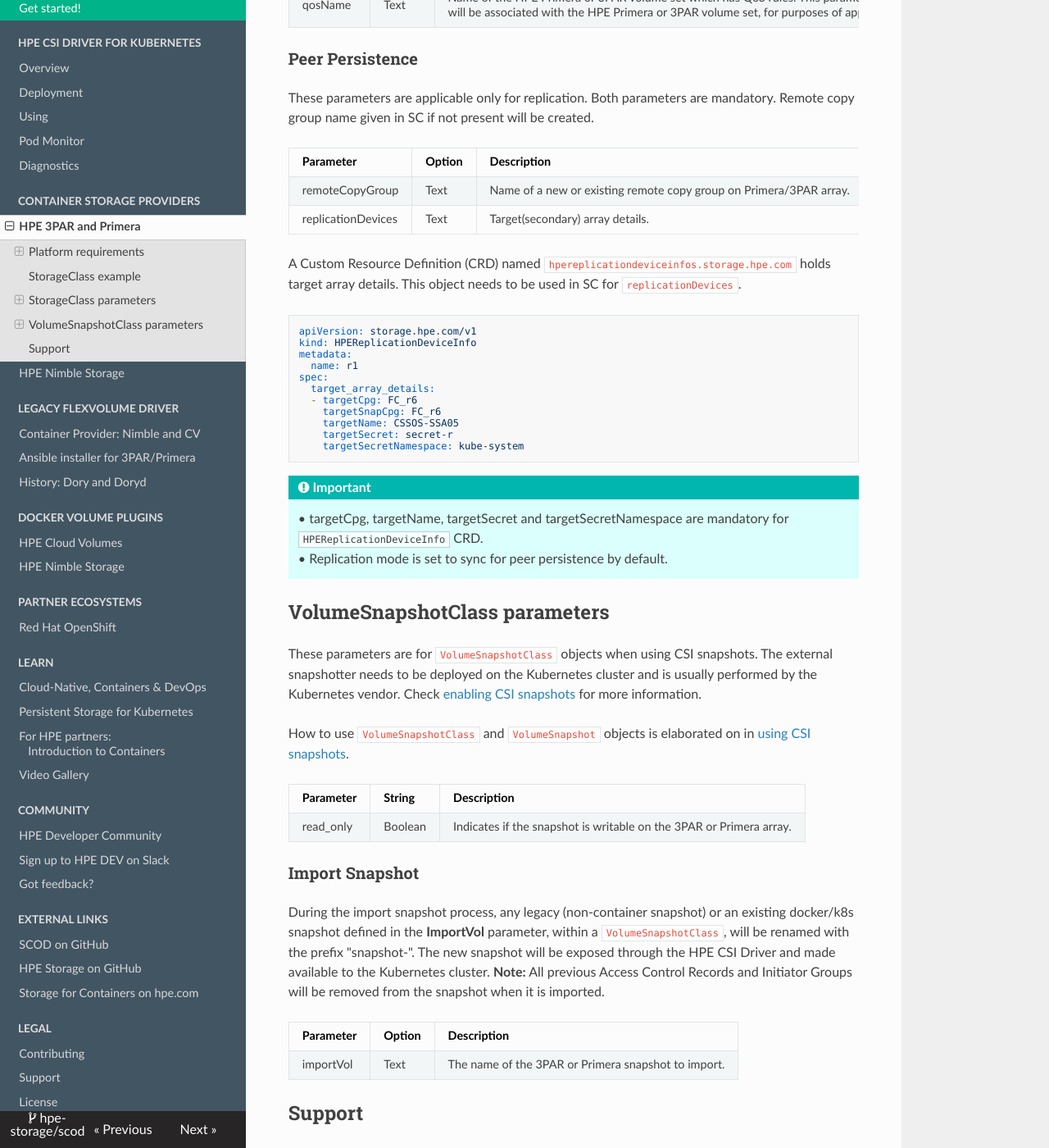
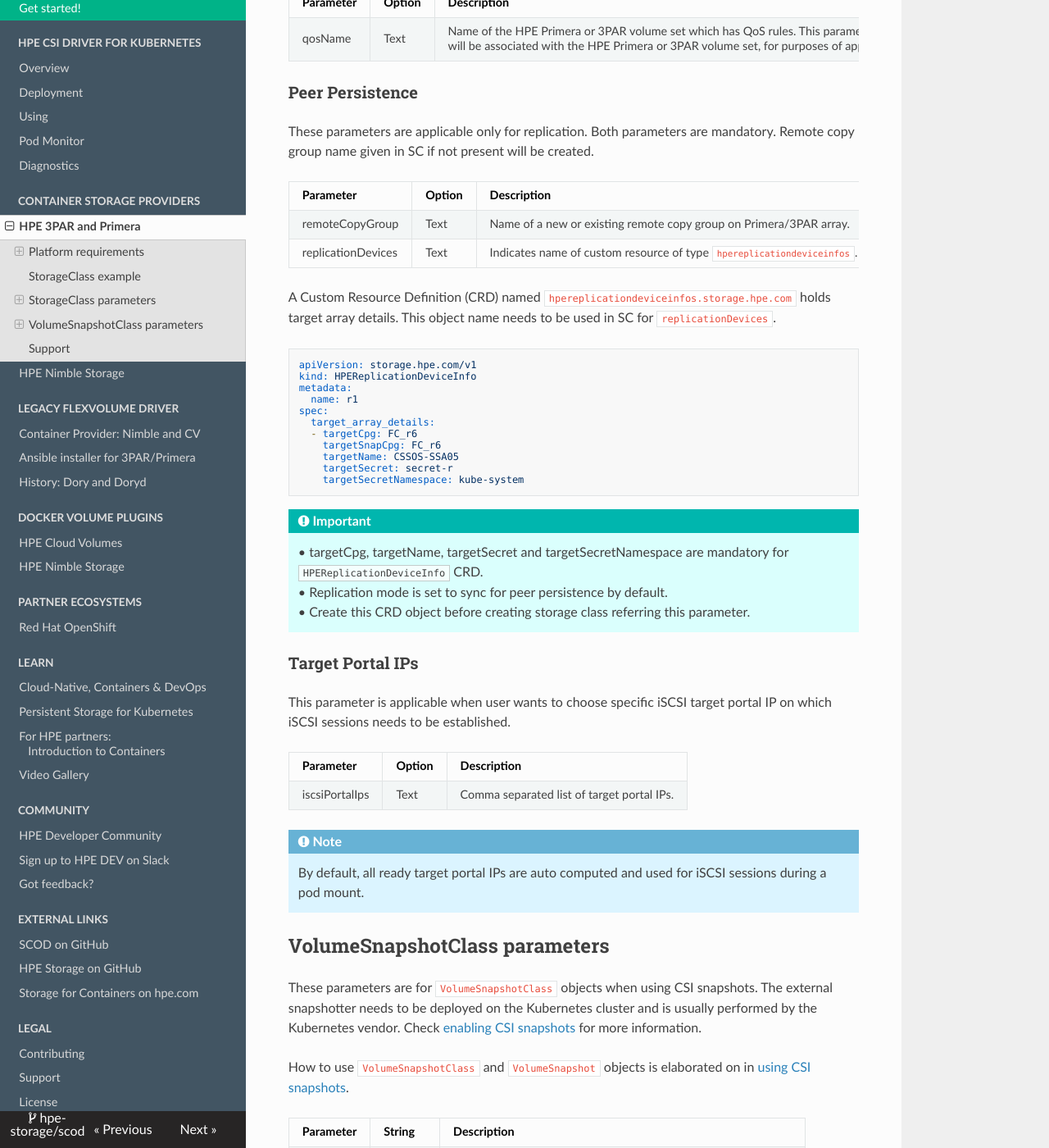
Before and after one commit to hpe-storage/scod, an MkDocs documentation site: the page built from docs/container_storage_provider/hpe_3par_primera/index.md, in a window 1280 px wide and 1400 px high, scrolled down 6244 px. Shown: the whole window at 82% size. Built offline with MkDocs 1.6.1, drawn with Linux system fonts in a browser that asks for light colours; nearby versions of some CDN libraries; some of the changed text lies outside the part shown.

Commit message:
Updated docs with target portal ips

````diff
--- a/docs/container_storage_provider/hpe_3par_primera/index.md
+++ b/docs/container_storage_provider/hpe_3par_primera/index.md
@@ -89,8 +89,9 @@
 | cloneOf  | Text      | Name of the `PersistentVolumeClaim` to clone. | **X** | **X** |
 | virtualCopyOf  | Text      | Name of the `PersistentVolumeClaim` to snapshot. | **X** | **X** |
 | qosName  | Text      | Name of the volume set which has QoS rules applied. | **X** | **X** |
-| remoteCopyGroup <br /> | Text | Remote copy group name. | **X** | **X** |
-| replicationDevices <br /> | Text <br /> (CRD Name) | Target(secondary) array details. | **X** | **X** |
+| remoteCopyGroup <br /> | Text | Name of a new or existing remote copy group on Primera/3PAR array. | **X** | **X** |
+| replicationDevices <br /> | Text <br /> | Indicates name of custom resource of type `hpereplicationdeviceinfos`. | **X** | **X** |
+| iscsiPortalIps <br /> | Text <br /> | Comma separated list of target portal IPs. | **X** | **X** |
 
 !!! Important
     The HPE CSI Driver allows the `PersistentVolumeClaim` to override the `StorageClass` parameters by annotating the `PersistentVolumeClaim`. Please see [Using PVC Overrides](../../csi_driver/using.md#using_pvc_overrides) for more details.
@@ -203,9 +204,9 @@
 | Parameter          | Option  | Description |
 | ------------------ | ------- | ----------- |
 | remoteCopyGroup    | Text    | Name of a new or existing remote copy group on Primera/3PAR array. |
-| replicationDevices | Text    | Target(secondary) array details. |
+| replicationDevices | Text    | Indicates name of custom resource of type `hpereplicationdeviceinfos`. |
 
-A Custom Resource Definition (CRD) named `hpereplicationdeviceinfos.storage.hpe.com` holds target array details. This object needs to be used in SC for `replicationDevices`.
+A Custom Resource Definition (CRD) named `hpereplicationdeviceinfos.storage.hpe.com` holds target array details. This object name needs to be used in SC for `replicationDevices`.
 ```yaml
 apiVersion: storage.hpe.com/v1
 kind: HPEReplicationDeviceInfo
@@ -223,6 +224,18 @@
 !!! important
     • targetCpg, targetName, targetSecret and targetSecretNamespace are mandatory for `HPEReplicationDeviceInfo` CRD.<br />
     • Replication mode is set to sync for peer persistence by default.<br />
+    • Create this CRD object before creating storage class referring this parameter.<br />
+
+### Target Portal IPs
+
+This parameter is applicable when user wants to choose specific iSCSI target portal IP on which iSCSI sessions needs to be established.
+
+| Parameter      | Option  | Description |
+| -------------- | ------- | ----------- |
+| iscsiPortalIps | Text | Comma separated list of target portal IPs. |
+
+!!! note
+    By default, all ready target portal IPs are auto computed and used for iSCSI sessions during a pod mount.
 
 ## VolumeSnapshotClass parameters
 
````
